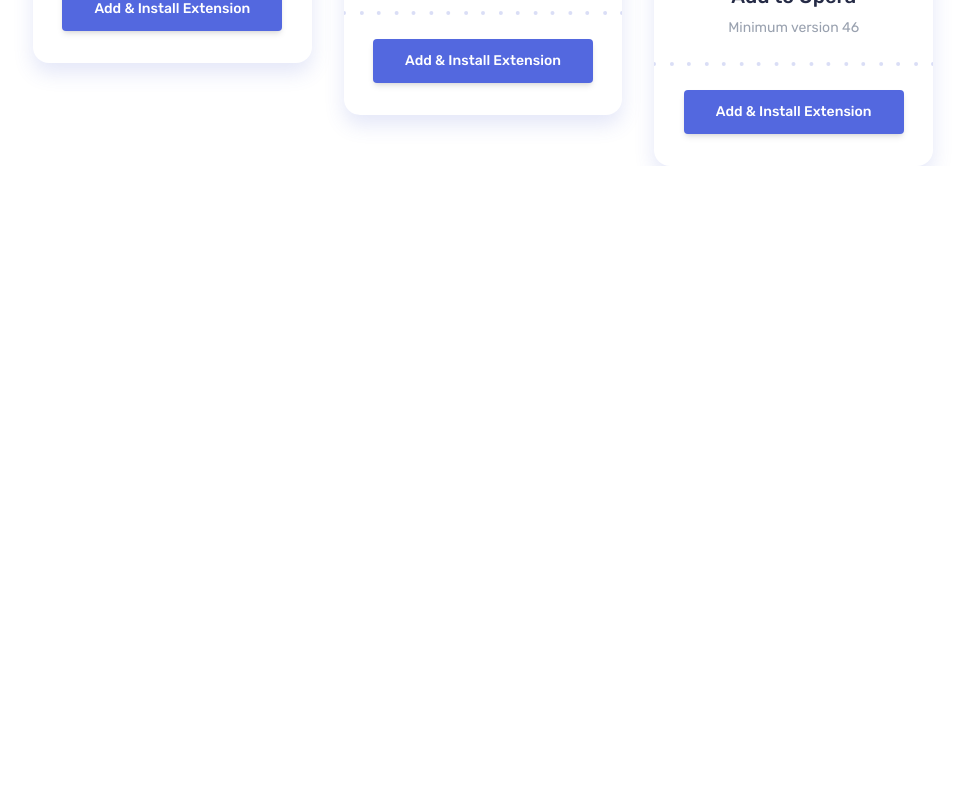
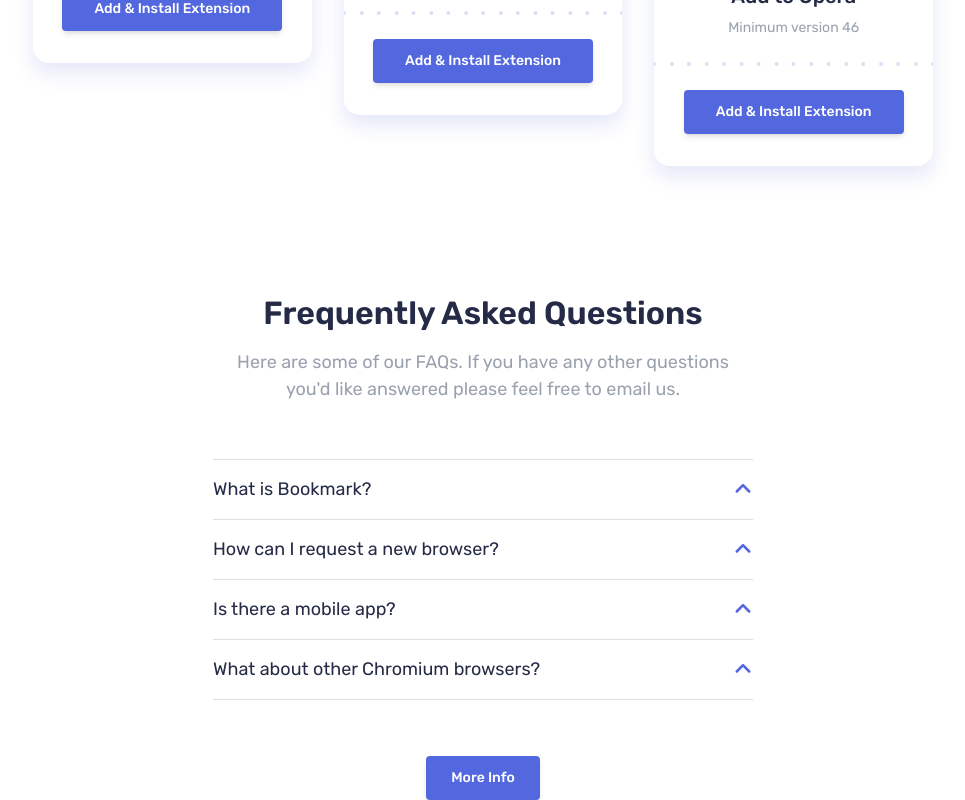
Before and after one commit to IrfanAnsari21/bookmark-landing-page, a React (Vite) app: page / in a window 1280 px wide. Shown: the part 2149-2949 px from the top of the page, without its empty margins (157-1122 px from the left). Before the commit the page ends 2315 px from the top, so only its background shows below. Built offline with nearby package versions, Linux system fonts and the light colour scheme.

Commit message:
Make FAQ Section

```diff
--- a/src/App.jsx
+++ b/src/App.jsx
@@ -4,6 +4,7 @@
 import HeroSection from './components/HeroSection/HeroSection'
 import FeaturesSection from './components/Features/FeaturesSection'
 import DownloadSection from './components/Download/DownloadSection'
+import FAQSection from './components/FAQSection/FAQSection'
 
 function App() {
   const [isMenuOpen, setIsMenuOpen] = useState(false)
@@ -15,6 +16,7 @@
         <HeroSection />
         <FeaturesSection />
         <DownloadSection />
+        <FAQSection />
       </main>
       {isMenuOpen && (
         <Menu closeMenu={() => setIsMenuOpen(false)} />
--- /dev/null
+++ b/src/components/FAQSection/FAQItem.jsx
@@ -0,0 +1,27 @@
+import React, { useState } from 'react'
+import ArrowIcon from '/images/icon-arrow.svg'
+
+export default function FAQItem({ question, answer }) {
+    const [open, setOpen] = useState(false);
+
+    return (
+        <div className='flex flex-col gap-4 py-4 border-b border-[rgba(36,42,69,0.15)] first-of-type:border-t'>
+            <button
+                onClick={() => setOpen(prev => !prev)}
+                type='button'
+                className='flex justify-between items-center cursor-pointer'
+            >
+                <p className='text-[15px] md:text-base hover:text-Red-400 transition-all'>{question}</p>
+                <svg width={20} height={20} xmlns="http://www.w3.org/2000/svg" viewBox="0 0 384 512"
+                    className={open ? "rotate-180 fill-Red-400 transition-all" : "rotate-0 fill-Blue-600 transition-all"}
+                >
+                    <path d="M169.4 137.4c12.5-12.5 32.8-12.5 45.3 0l160 160c12.5 12.5 12.5 32.8 0 45.3s-32.8 12.5-45.3 0L192 205.3 54.6 342.6c-12.5 12.5-32.8 12.5-45.3 0s-12.5-32.8 0-45.3l160-160z" />
+                </svg>
+            </button>
+
+            {open && (
+                <p className='text-gray-400 text-[15px] font-light md:text-[16px]'>{answer}</p>
+            )}
+        </div>
+    )
+}
--- /dev/null
+++ b/src/components/FAQSection/FAQList.jsx
@@ -0,0 +1,30 @@
+import React from 'react'
+import FAQItem from './FAQItem'
+
+export default function FAQList() {
+    const items = [
+        {
+            question: "What is Bookmark?",
+            answer: "Lorem ipsum dolor sit amet, consectetur adipiscing elit. Fusce tincidunt justo eget ultricies fringilla. Phasellus blandit ipsum quis quam ornare mattis."
+        },
+        {
+            question: "How can I request a new browser?",
+            answer: "Vivamus luctus eros aliquet convallis ultricies. Mauris augue massa, ultricies non ligula. Suspendisse imperdiet. Vivamus luctus eros aliquet convallis ultricies. Mauris augue massa, ultricies non ligula. Suspendisse imperdie tVivamus luctus eros aliquet convallis ultricies. Mauris augue massa, ultricies non ligula. Suspendisse imperdiet."
+        },
+        {
+            question: "Is there a mobile app?",
+            answer: "Sed consectetur quam id neque fermentum accumsan. Praesent luctus vestibulum dolor, ut condimentum urna vulputate eget. Cras in ligula quis est pharetra mattis sit amet pharetra purus. Sed sollicitudin ex et ultricies bibendum."
+        },
+        {
+            question: "What about other Chromium browsers?",
+            answer: "Integer condimentum ipsum id imperdiet finibus. Vivamus in placerat mi, at euismod dui. Aliquam vitae neque eget nisl gravida pellentesque non ut velit."
+        }
+    ]
+    return (
+        <div>
+            {items.map(item => (
+                <FAQItem key={item.question} {...item} />
+            ))}
+        </div>
+    )
+}
--- /dev/null
+++ b/src/components/FAQSection/FAQSection.jsx
@@ -0,0 +1,19 @@
+import React from 'react'
+import FAQList from './FAQList'
+
+export default function FAQSection() {
+  return (
+    <section className='flex flex-col gap-14 px-8 self-center md:px-0 lg:max-w-135'>
+      <div className='flex flex-col gap-4 text-center'>
+        <h2 className='text-3xl font-semibold md:text-[32px]'>Frequently Asked Questions</h2>
+        <p className='text-[15px] text-gray-400 md:text-base'>Here are some of our FAQs. If you have any other questions you'd like answered please feel free to email us.</p>
+      </div>
+
+      <FAQList />
+
+      <button className='bg-Blue-600 text-white text-sm w-28.5 font-medium py-3 self-center rounded shadow-md hover:bg-white hover:text-Blue-600 hover:outline-2 transition-all'>
+        More Info
+      </button>
+    </section>
+  )
+}
```
